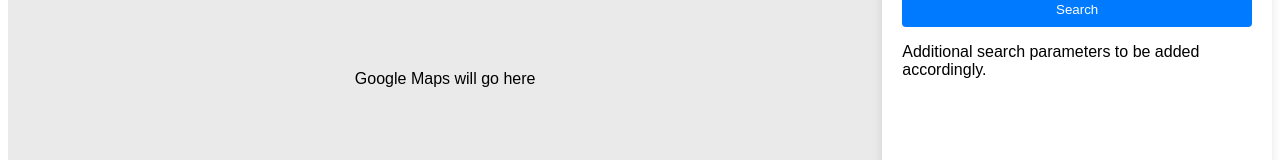
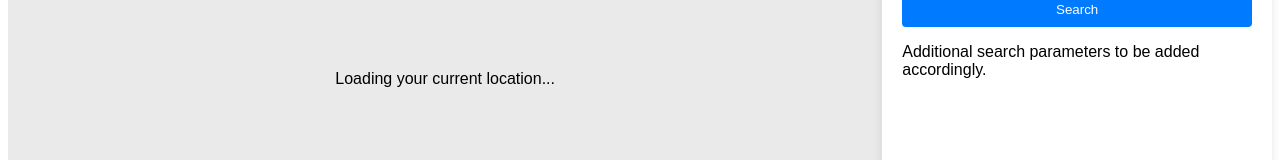
Before and after one commit to jaydenm1751/CIS4914-Project, a React (Create React App) app in the folder frontend/: page /search in a window 1280 px wide. Shown: the part 449-609 px from the top of the page. Built offline with nearby package versions, Linux system fonts and the light colour scheme; no server answers.

Commit message:
Added bare bones map integration

```diff
--- /dev/null
+++ b/frontend/src/components/MapContainer/MapContainer.js
@@ -0,0 +1,28 @@
+import React from 'react';
+import { GoogleMap, LoadScript, Marker } from '@react-google-maps/api';
+
+const MapContainer = ({ lat, lng }) => {
+  const mapStyles = {
+    height: '100vh',
+    width: '100%'
+  };
+
+  const defaultCenter = {
+    lat: lat || 40.7128, // Default latitude (New York City as an example)
+    lng: lng || -74.0060 // Default longitude
+  };
+
+  return (
+    <LoadScript googleMapsApiKey={'AIzaSyDnSV7ev8TKKTTzC8moLgAFBLF94dZ13Ls'}>
+      <GoogleMap
+        mapContainerStyle={mapStyles}
+        zoom={13}
+        center={defaultCenter}
+      >
+        <Marker position={defaultCenter} />
+      </GoogleMap>
+    </LoadScript>
+  );
+};
+
+export default MapContainer;
--- a/frontend/src/components/Search/Search.js
+++ b/frontend/src/components/Search/Search.js
@@ -1,16 +1,49 @@
-import React from 'react';
+import React, { useEffect, useState } from 'react';
 import './Search.css';
+import MapContainer from '../MapContainer/MapContainer';
 
 const Search = () => {
+  const [userLocation, setUserLocation] = useState({ lat: null, lng: null });
+
+  // Use the Geolocation API to get the user's current location
+  useEffect(() => {
+    if (navigator.geolocation) {
+      navigator.geolocation.getCurrentPosition(
+        (position) => {
+          setUserLocation({
+            lat: position.coords.latitude,
+            lng: position.coords.longitude,
+          });
+        },
+        (error) => {
+          console.error("Error retrieving location:", error);
+          // we should show a default location if retrieval is disallowed...
+          setUserLocation({
+            lat: 29.64991,
+            lng: -82.34866,
+          });
+        }
+      );
+    } else {
+      console.error("Geolocation is not supported by this browser.");
+      setUserLocation({
+        lat: 29.64991,
+        lng: -82.34866,
+      });
+    }
+  }, []); // Run this once when the component is mounted
+
   return (
     <div className="search-page">
       {/* Left column: Map */}
       <div className="map-container">
-        {/* Placeholder for map component */}
-        <div className="map-box">
-          <h2></h2>
-          {/*Future map API here*/}
-          <p>Google Maps will go here</p>
+         {/* Display the map with user's current location */}
+         <div className="map-box">
+          {userLocation.lat && userLocation.lng ? (
+            <MapContainer lat={userLocation.lat} lng={userLocation.lng} />
+          ) : (
+            <p>Loading your current location...</p>
+          )}
         </div>
       </div>
 
--- a/frontend/src/components/SubleaseDetails/SubleaseDetails.js
+++ b/frontend/src/components/SubleaseDetails/SubleaseDetails.js
@@ -12,8 +12,10 @@
 import 'slick-carousel/slick/slick-theme.css'; // Import the slick theme
 import './SubleaseDetails.css';
 import { Chair } from '@mui/icons-material';
+import MapContainer from './../MapContainer/MapContainer';
 
 const SubleaseDetails = () => {
+
   const navigate = useNavigate();
   const { id } = useParams(); // Retrieve the ID from the URL
   const [sublease, setSublease] = useState(null);
@@ -21,6 +23,9 @@
   const [error, setError] = useState(null);
   const [nav1, setNav1] = useState(null);
   const [nav2, setNav2] = useState(null);
+  const [latLng, setLatLng] = useState({ lat: null, lng: null });
+
+
 
   useEffect(() => {
     const fetchSublease = async () => {
@@ -29,7 +34,17 @@
         const subleaseSnap = await getDoc(subleaseRef);
 
         if (subleaseSnap.exists()) {
-          setSublease(subleaseSnap.data()); // Set the sublease data if the document exists
+          const subleaseData = subleaseSnap.data();
+          setSublease(subleaseData); // Set the sublease data if the document exists
+          // If lat and lng are not in the sublease data, geocode the address
+          if (!subleaseData.address.lat || !subleaseData.address.lng) {
+            await geocodeAddress(subleaseData.address);
+          } else {
+            setLatLng({
+              lat: subleaseData.address.lat,
+              lng: subleaseData.address.lng,
+            });
+          }
         } else {
           setError('Sublease not found');
         }
@@ -43,6 +58,25 @@
     fetchSublease();
   }, [id]);
 
+  // Function to geocode address using Google Maps Geocoding API
+  const geocodeAddress = async (address) => {
+    const formattedAddress = `${address.street}, ${address.city}, ${address.state} ${address.zip}`;
+    try {
+      const response = await fetch(
+        `https://maps.googleapis.com/maps/api/geocode/json?address=${encodeURIComponent(formattedAddress)}&key=AIzaSyDnSV7ev8TKKTTzC8moLgAFBLF94dZ13Ls`
+      );
+      const data = await response.json();
+      if (data.results.length > 0) {
+        const location = data.results[0].geometry.location;
+        setLatLng({ lat: location.lat, lng: location.lng });
+      } else {
+        console.error('No results found for the address.');
+      }
+    } catch (error) {
+      console.error('Error with geocoding:', error);
+    }
+  };
+
   if (loading) {
     return <div>Loading...</div>;
   }
@@ -54,6 +88,11 @@
   if (!sublease) {
     return <div>Sublease not found</div>;
   }
+
+  if (!latLng.lat || !latLng.lng) {
+    return <div>No location available for this sublease.</div>;
+  }
+
 
   // Destructure the fields
   const { address, rent, numBedrooms, numBathrooms, sqft, imageUrls, leaseTerms, features, description } = sublease;
@@ -106,6 +145,7 @@
     centerMode: true,
   };
 
+
   // Convert Firestore Timestamps to JS Date objects, ensuring they exist first
   const earliestMoveInDate = leaseTerms?.earliestMoveInDate?.seconds
   ? new Date(leaseTerms.earliestMoveInDate.seconds * 1000).toLocaleDateString('en-US', { month: 'short', day: 'numeric', year: 'numeric' })
@@ -152,7 +192,7 @@
 
         <h2 className="address-header"> Property Details</h2>
         <p>{description}</p>
-
+        <MapContainer lat={latLng.lat} lng={latLng.lng} />
       </div>
 
       {/* Right Column: Rent, Move-In/Move-Out Details, and Message Form */}
```
Also changed, not shown: 1 other file (tests, documents, lock files or other folders).
